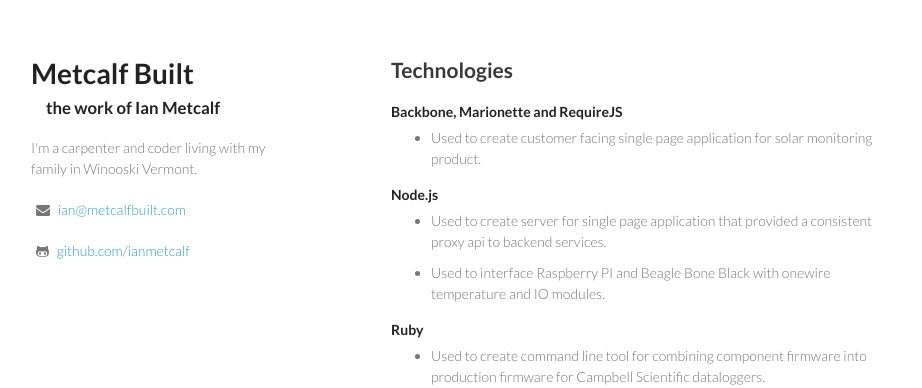
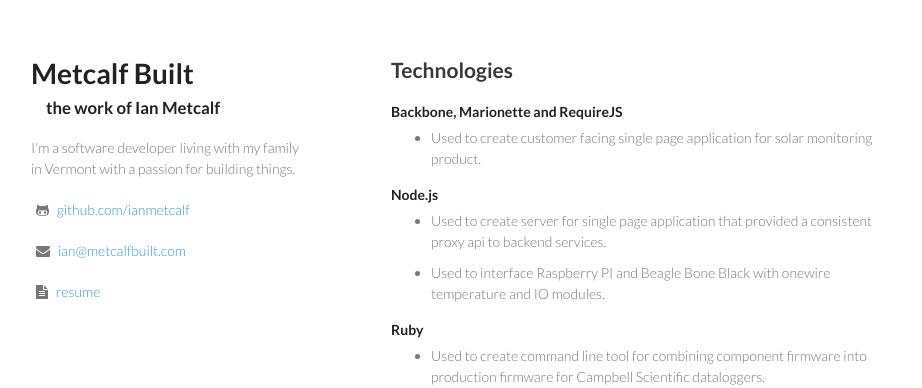
Before and after one commit to ianmetcalf/ianmetcalf.github.io, a Jekyll site: the page built from resume.html, in a window 1280 px wide. Shown: the top 388 px of the page, without its empty margins (179-1101 px from the left). Built offline with Jekyll 4.4.1, drawn with Linux system fonts in a browser that asks for light colours; nearby versions of some CDN libraries.

Commit message:
Updated header

```diff
--- a/_layouts/main.html
+++ b/_layouts/main.html
@@ -3,13 +3,21 @@
 ---
 
 <header>
-  <h1 class="name">{{ site.name }} <span class="tagline">{{ site.tagline }}</span></h1>
+  <h1 class="title">
+    {% if page.url contains 'resume' %}
+    <span class="noprint">
+    {% endif %}
+    {{ site.name }}<span class="tagline"> {{ site.tagline }}</span>
+    {% if page.url contains 'resume' %}
+    </span>
+    <span class="printonly">
+    {{ site.author }}
+    </span>
+    {% endif %}
+  </h1>
 
-  <p class="bio">I'm a carpenter and coder living with my family in Winooski Vermont.</p>
-
-  <p class="link">
-    <i class="fa fa-envelope"></i>
-    <a href="mailto:%69%61%6e@%6d%65%74%63%61%6c%66%62%75%69%6c%74.%63%6f%6d">ian@metcalfbuilt.com</a>
+  <p class="bio">
+    I'm a software developer living with my family in Vermont with a passion for building things.
   </p>
 
   <p class="link">
@@ -17,18 +25,21 @@
     <a href="https://github.com/ianmetcalf">github.com/ianmetcalf</a>
   </p>
 
-  {% unless page.url contains 'resume' %}
   <p class="link">
+    <i class="fa fa-envelope"></i>
+    <a href="mailto:%69%61%6e@%6d%65%74%63%61%6c%66%62%75%69%6c%74.%63%6f%6d">ian@metcalfbuilt.com</a>
+  </p>
+
+  <p class="link noprint">
     <i class="fa fa-file-text"></i>
-    <a href="/resume/">resume</a></p>
+    <a href="/resume/">resume</a>
   </p>
-  {% endunless %}
 </header>
 
 <main>
   {{ content }}
 </main>
 
-<footer>
+<footer class="noprint">
   <p><small>Hosted on GitHub Pages &mdash; Original theme by <a href="https://github.com/orderedlist">orderedlist</a></small></p>
 </footer>
--- a/stylesheets/styles.css
+++ b/stylesheets/styles.css
@@ -163,7 +163,7 @@
 
   section {
     border:1px solid #e5e5e5;
-    border-width:1px 0;
+    border-width:1px 0 0;
     padding:20px 0;
     margin:0 0 20px;
   }
@@ -203,6 +203,23 @@
     font-size:12pt;
     color:#444;
   }
+
+  header p.link {
+    display:inline-block;
+    margin-left:15px;
+  }
+
+  .printonly {
+    display:inherit !important;
+  }
+
+  .noprint {
+    display:none !important;
+  }
+}
+
+.printonly {
+  display:none;
 }
 
 .resume .row {
```
